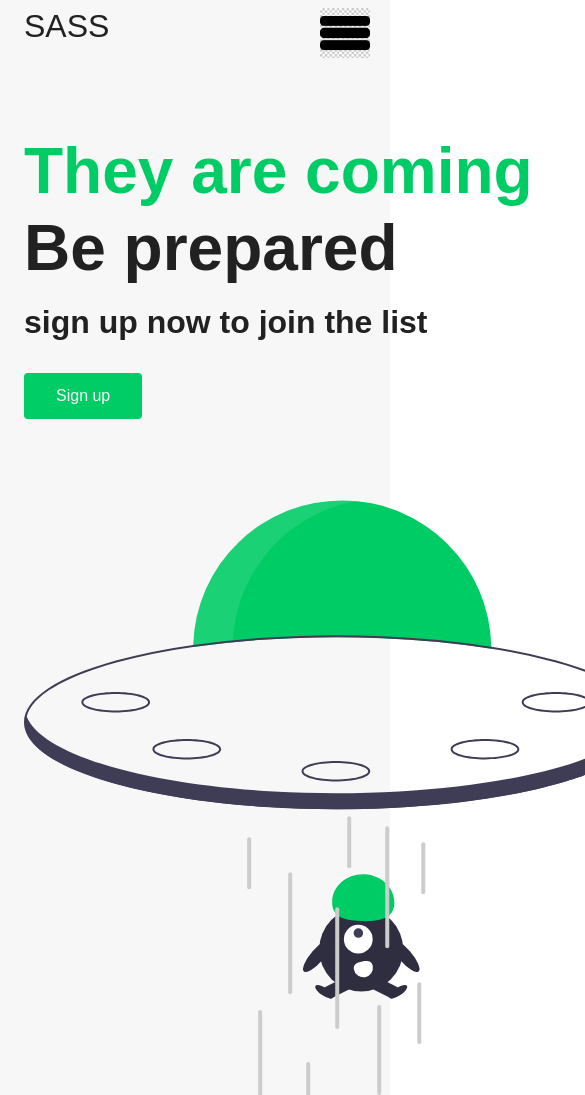
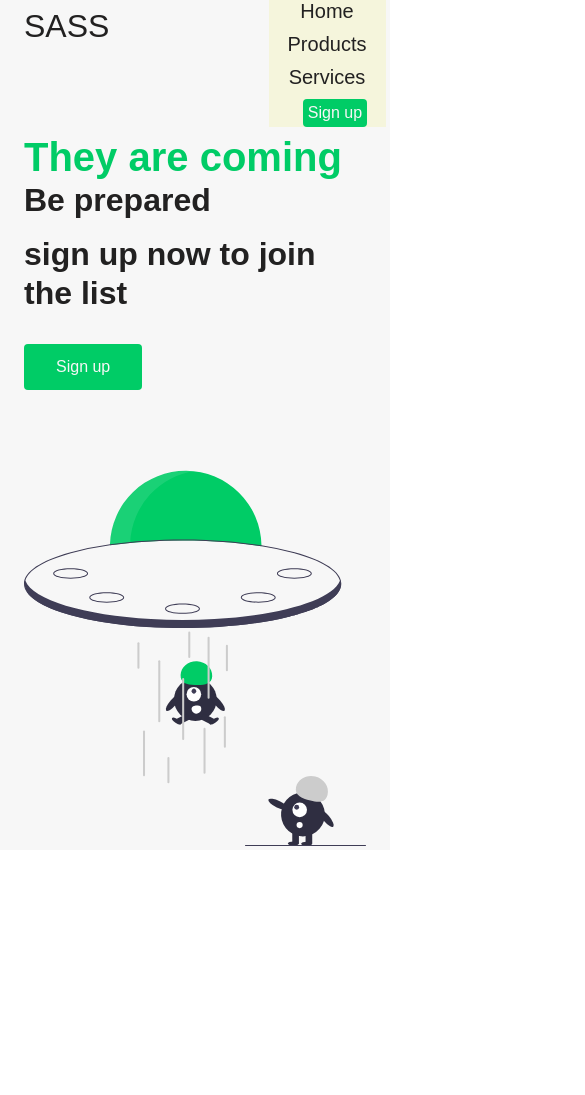
Before and after one commit to binufinoy/sass-website, a plain HTML site: page index.html in a window 390 px wide. Shown: the top 1095 px of the page, 585 px wide, since content can reach past the window. After the commit the page ends 850 px from the top, so only its background shows below. Drawn offline with Linux system fonts and the light colour scheme.

Commit message:
project compleated

```diff
--- a/index.html
+++ b/index.html
@@ -3,12 +3,9 @@
 <head>
     <meta charset="UTF-8">
     <meta name="viewport" content="width=device-width, initial-scale=1.0">
-    <link
-    rel="stylesheet"
-    href="https://use.fontawesome.com/releases/v5.15.1/css/all.css"
-    integrity="sha384-vp86vTRFVJgpjF9jiIGPEEqYqlDwgyBgEF109VFjmqGmIY/Y4HV4d3Gp2irVfcrp"
-    crossorigin="anonymous"
-  />
+    <link rel="stylesheet" href="https://cdnjs.cloudflare.com/ajax/libs/font-awesome/6.5.1/css/all.min.css"
+    integrity="sha512-DTOQO9RWCH3ppGqcWaEA1BIZOC6xxalwEsw9c2QQeAIftl+Vegovlnee1c9QX4TctnWMn13TZye+giMm8e2LwA=="
+     crossorigin="anonymous" referrerpolicy="no-referrer" />
     <title>Document</title>
 
    <link rel="stylesheet" href="./style/main.css">
@@ -19,7 +16,7 @@
 
     <div class="navbar">
         <a href="/" class="navbar__logo">SASS</a>
-        <div class="navbar__bars"><img src="./images/dropdown-menu.jpg" width="50px" height="50px" alt=""></div>
+
         <div class="navbar__menu">
             <a href="" class="navbar__menu--links">Home</a>
             <a href="" class="navbar__menu--links">Products</a>
@@ -39,7 +36,7 @@
                 </button>
             </div>
             <div class="hero__container-right">
-                <img src="./images/img-2.svg" alt="">
+                <img src="./images/img-2.svg" alt="" class="hero__container-right-img">
             </div>
         </div>
        </div>
--- a/style/_media-queries.scss
+++ b/style/_media-queries.scss
@@ -1,6 +1,9 @@
 @mixin tablet {
-  @media screen and (max-width: 768px) {
+  @media screen and (max-width: 768px ) {
     @content;
+
+
+
   }
 }
 
--- a/style/_navbar.scss
+++ b/style/_navbar.scss
@@ -24,18 +24,7 @@
         @extend %align-center;
     }
 
-    &__bars {
-        opacity: 0;
 
-        @include tablet {
-            color: $dark;
-            opacity: 1;
-            position: absolute;
-
-            right: 20px;
-            font-size: 2rem;
-        }
-    }
 
     &__menu {
         @extend %align-center;
@@ -45,7 +34,34 @@
         font-size: 20px;
 
         @include tablet {
-            display: none;
+
+            gap: 10px;
+            flex-direction: column;
+
+            width: 30%;
+
+            position: fixed;
+            top: 0;
+           right: -5%;
+            z-index: 100;
+            background-color: beige;
+
+
+
+        }
+        @include mobile {
+
+
+           gap:20px;
+            width: 40%;
+            right: -10%;
+            position: fixed;
+            top: 0;
+
+            z-index: 100;
+            background-color: beige;
+
+
 
         }
 
@@ -55,12 +71,16 @@
             justify-content: center;
             text-decoration: none;
             @extend %align-center;
+
             &:hover {
                 color: $lime;
                 transition: all 0.3s ease-in-out;
             }
 
         }
+
+        }
+
         #button{
             padding: 12px 24px;
             background-color: $lime;
@@ -73,7 +93,14 @@ margin-left: 16px;
                 background-color: $orangeRed;
                 transition: all 0.3s ease-in-out;
             }
+            @include mobile{
+                font-size: 1rem;
+                padding: 5px ;
+            }
+            @include tablet{
+                font-size: 1rem;
+                padding: 5px ;
+            }
         }
 
     }
-}
--- a/style/style.scss
+++ b/style/style.scss
@@ -10,7 +10,12 @@
 //hero section css
 .hero{
     background-color: $light;
-   background-size: cover;
+    @include mobile{
+        padding-top: 80px;
+        align-items: center;
+    }
+
+
     &__container{
         display: grid;
         grid-template-columns: 1fr 1fr;
@@ -47,11 +52,17 @@
             @include mobile{
                 font-size: 1.5rem;
             }
+            @include tablet{
+                font-size: 2.5rem;
+            }
         }
         &-left h2{
             font-size: 4rem;
             color: $dark;
             @include mobile{
+                font-size: 2rem;
+            }
+            @include tablet{
                 font-size: 2rem;
             }
         }
@@ -61,6 +72,9 @@
             margin-top: 1rem;
             font-weight: 700;
             @include mobile{
+                font-size: 2rem;
+            }
+            @include tablet{
                 font-size: 2rem;
             }
         }
@@ -105,7 +119,9 @@
         height: 100%;
 
        }
-
+         &-right-img{
+            width: 100%;
+         }
     }
 
 
```
Also changed, not shown: style/main.css, 1 other file.
